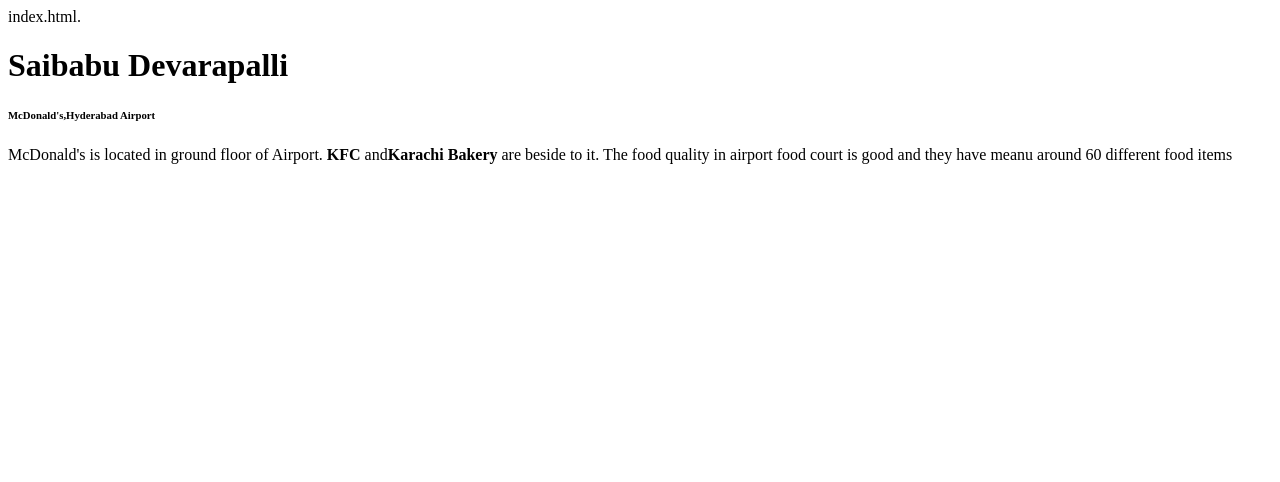
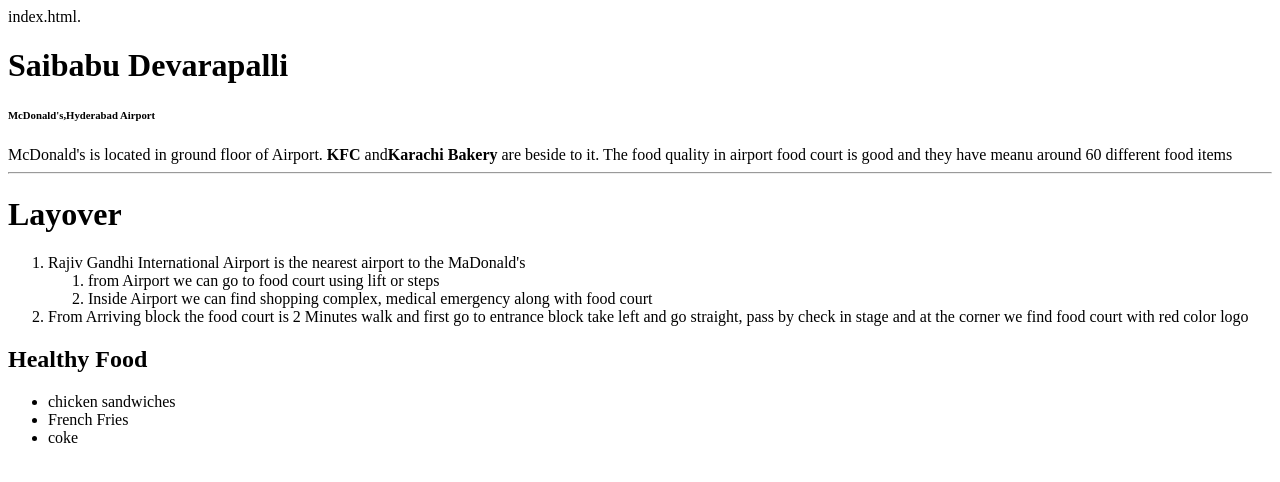
Before and after one commit to 44-563-Web-Apps-S22/webapps-s22-assignment-3-saibabu369, a plain HTML site: page index.html in a window 1280 px wide. Drawn offline with Linux system fonts and the light colour scheme.

Commit message:
Update index.html

```diff
--- a/index.html
+++ b/index.html
@@ -8,6 +8,23 @@ index.html.
 <h1>Saibabu Devarapalli</h1>
 <h6>McDonald's,Hyderabad Airport</h6>
 <p1>McDonald's is located in ground floor of Airport. <b>KFC</b> and<b>Karachi Bakery</b>   are beside to it. The food quality in airport food court is good and they have meanu around 60 different food items  </p1>
+<hr>
+<h1>Layover</h1>
+<ol>
+  <li> Rajiv Gandhi International Airport is the nearest airport to the MaDonald's</li>
+  <ol>
+  <li> from Airport we can go to food court using lift or steps </li>
+  <li> Inside Airport we can find shopping complex, medical emergency along with food court </li>
+  </ol>
+  <li> From Arriving block the food court is 2 Minutes walk and first go to entrance block take left and go straight, pass by check in stage and at the corner we find food court with red color logo  </li>
+</ol>
+<h2>Healthy Food</h2>
+<ul>
+    <li>chicken sandwiches</li>
+    <li>French Fries</li>
+    <li>coke</li>
+</ul>
+
 
 
 
```
